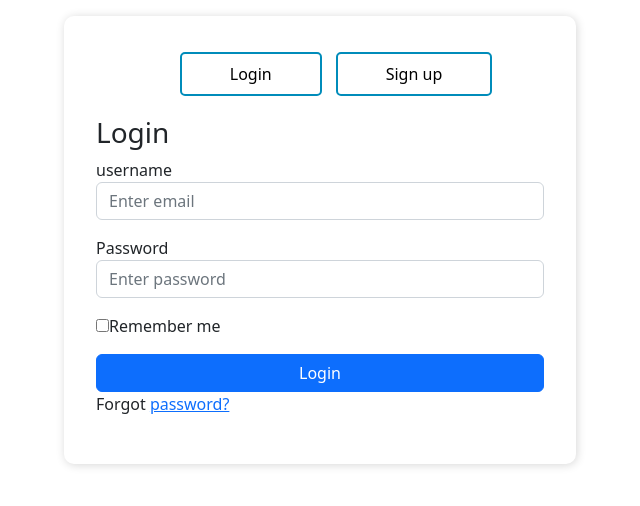
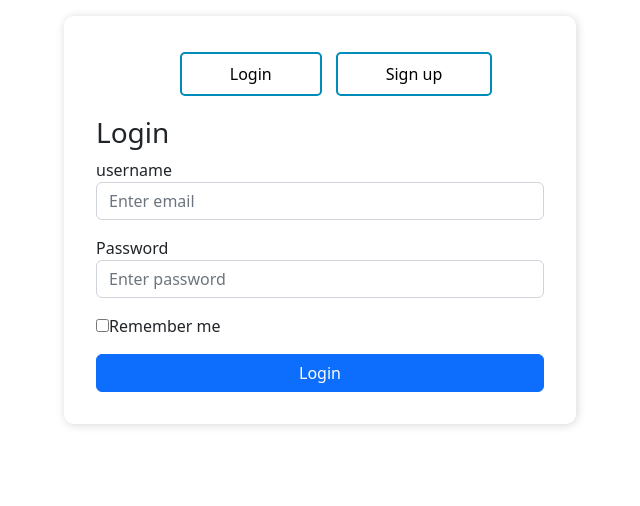
Before and after one commit to bonfacemasira/knls-book-review, a React (Create React App) app: page / in a window 1280 px wide. Shown: the top 506 px of the page, without its empty margins (320-960 px from the left). Built offline with nearby package versions, Linux system fonts and the light colour scheme.

Commit message:
refactor the code structure

```diff
--- a/package.json
+++ b/package.json
@@ -6,6 +6,7 @@
     "@testing-library/jest-dom": "^5.16.5",
     "@testing-library/react": "^13.4.0",
     "@testing-library/user-event": "^13.5.0",
+    "axios": "^0.27.2",
     "bootstrap": "^5.2.1",
     "react": "^18.2.0",
     "react-bootstrap": "^2.5.0",
--- a/src/App.js
+++ b/src/App.js
@@ -1,7 +1,7 @@
 import './App.css';
 import 'bootstrap/dist/css/bootstrap.min.css';
-import LandingPage from './pages/LandingPage';
-import Home from './pages/Home';
+// import LandingPage from './pages/LandingPage';
+// import Home from './pages/Home';
 import { Outlet} from 'react-router-dom'
 
 
--- a/src/components/Books.js
+++ b/src/components/Books.js
@@ -2,7 +2,7 @@ import React from "react";
 
 function Books() {
     return(
-        <div></div>
+        <div>Books</div>
     )
 }
 
--- a/src/components/Login.js
+++ b/src/components/Login.js
@@ -80,9 +80,6 @@ function Login() {
           Login
         </button>
       </div>
-      <p className="forgot-password text-right">
-        Forgot <a href="#">password?</a>
-      </p>
     </form>
   );
 }
```
Also changed, not shown: 1 other file (tests, documents, lock files or other folders).
